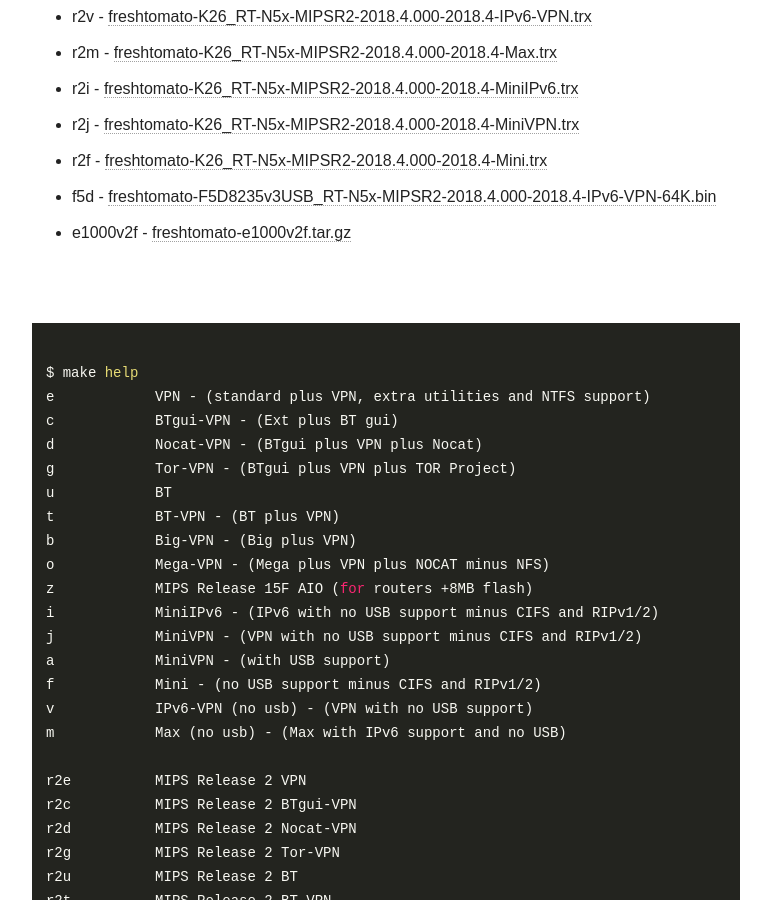
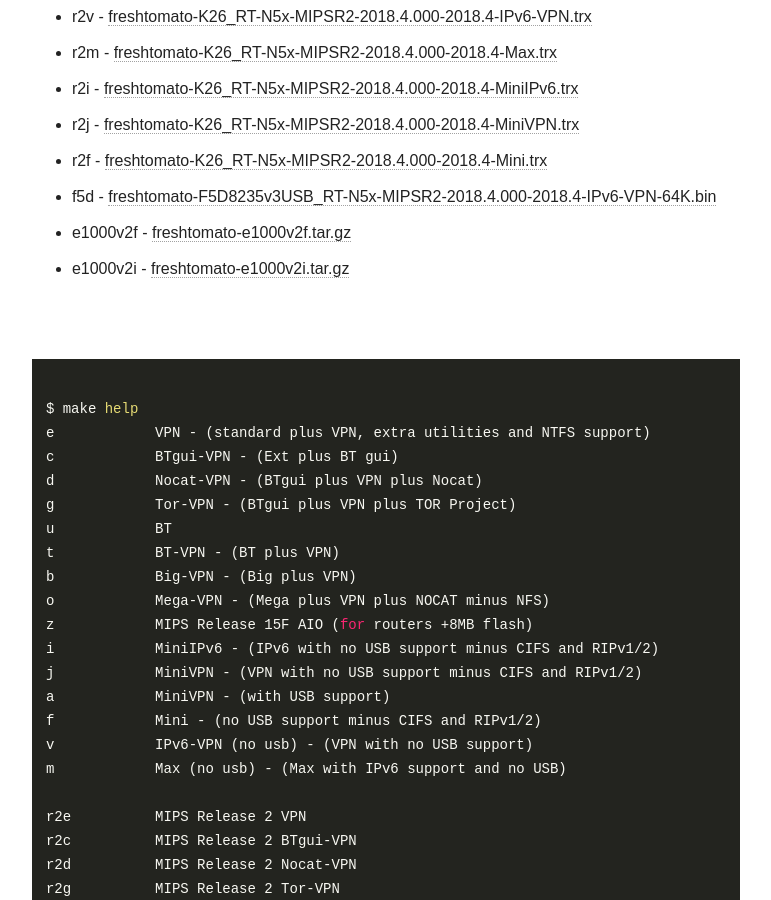
Before and after one commit to oglopss/freshtomato-mips-ci-jekyll, a Jekyll site: the page built from index.html, in a window 1280 px wide and 900 px high, scrolled down 991 px. Shown: the whole window, without its empty margins (254-1025 px from the left). Built offline with Jekyll 4.4.1, drawn with Linux system fonts in a browser that asks for light colours; nearby versions of some CDN libraries.

Commit message:
Travis build 39 e1000v2i pushed to gh-pages

```diff
--- a/_data/ss.yml
+++ b/_data/ss.yml
@@ -17,3 +17,4 @@ files:
   - 0015 r2f freshtomato-K26_RT-N5x-MIPSR2-2018.4.000-2018.4-Mini.trx
   - 0018 e1000v2f freshtomato-e1000v2f.tar.gz
   - 0016 f5d freshtomato-F5D8235v3USB_RT-N5x-MIPSR2-2018.4.000-2018.4-IPv6-VPN-64K.bin
+  - 0019 e1000v2i freshtomato-e1000v2i.tar.gz
```
